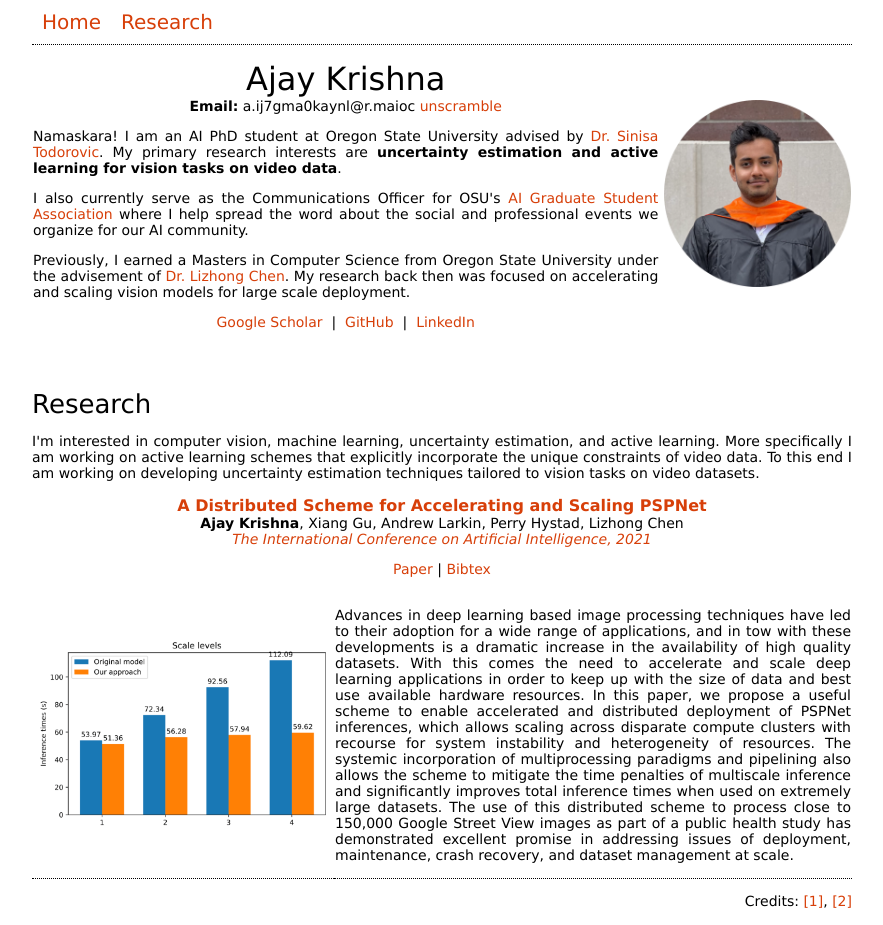
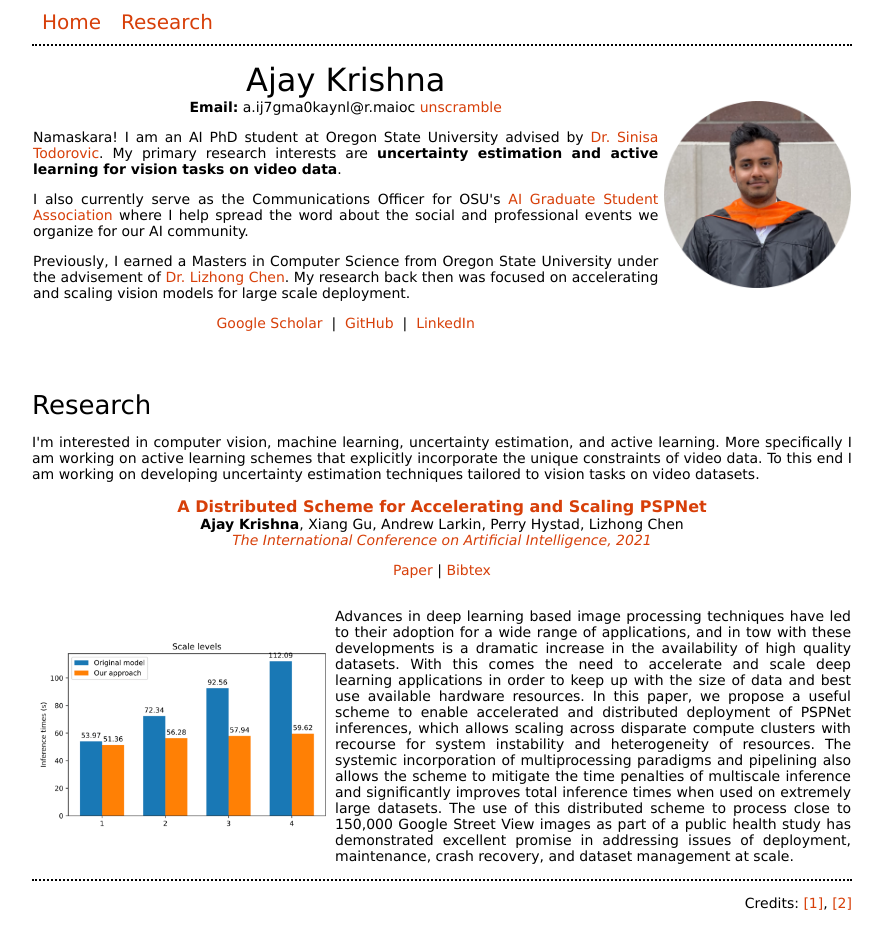
Before and after one commit to ajkrishna07/ajkrishna07.github.io, a plain HTML site: page index.html in a window 1280 px wide. Shown: the whole page, without its empty margins (198-1081 px from the left). Drawn offline with Linux system fonts and the light colour scheme.

Commit message:
Made header and footer border uniform

```diff
--- a/index.html
+++ b/index.html
@@ -100,7 +100,7 @@ publisher = {Springer}
       </td>
     </tr>
 
-    <tr style="border-bottom: 1pt dotted black;">
+    <tr>
       <td class="block" rowspan="2" style="text-align: center;">
         <img src="assets/pspnet_fig.png" alt="pspnet infer times" width="300px">
       </td>
--- a/style.css
+++ b/style.css
@@ -14,12 +14,15 @@ header {
   font-size: 20px;
   color: #D73F09;
   background-color: white;
-  border-bottom: 1pt dotted black;
+  border-bottom: 2px dotted black;
   text-align: center;
   position: sticky;
   top: 0;
 }
 
+footer {
+  border-top: 2px dotted black;
+}
 
 header td {
   padding: 10px;
```
